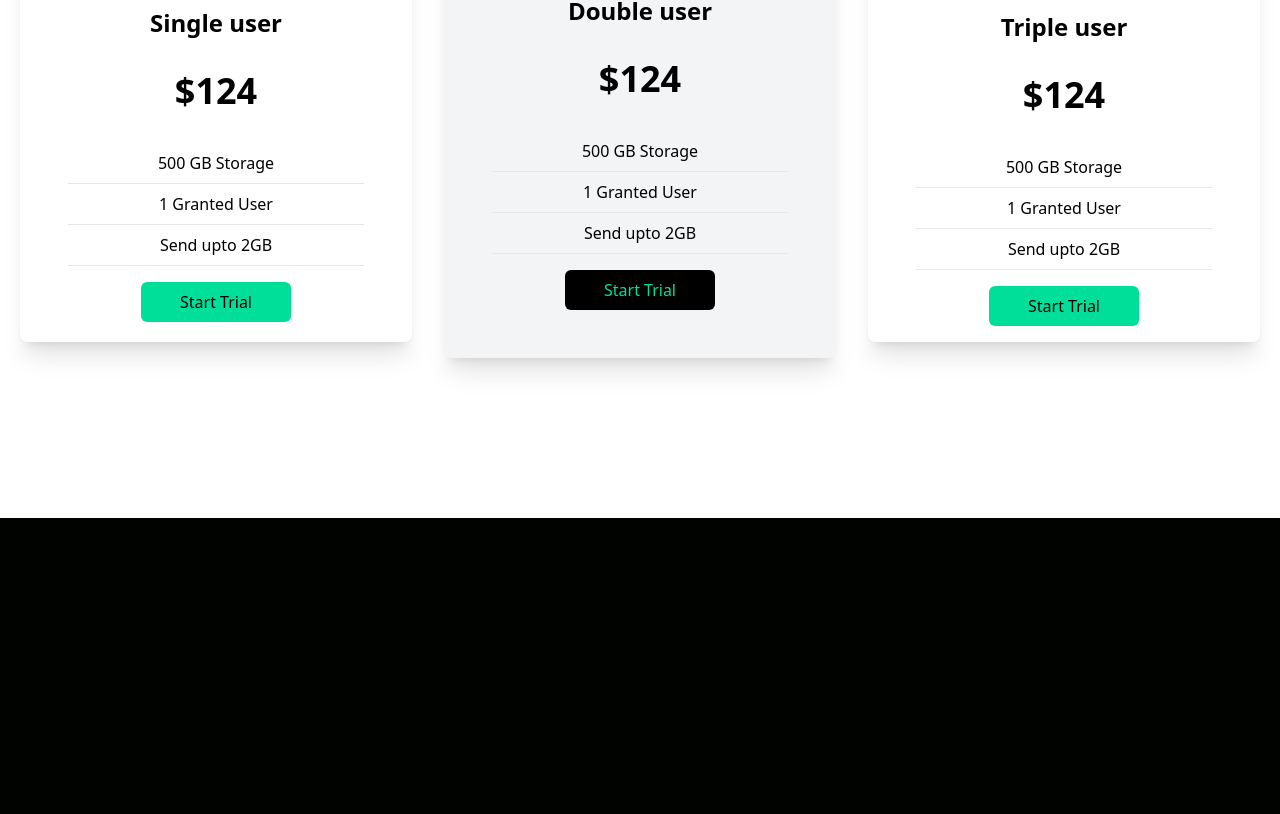
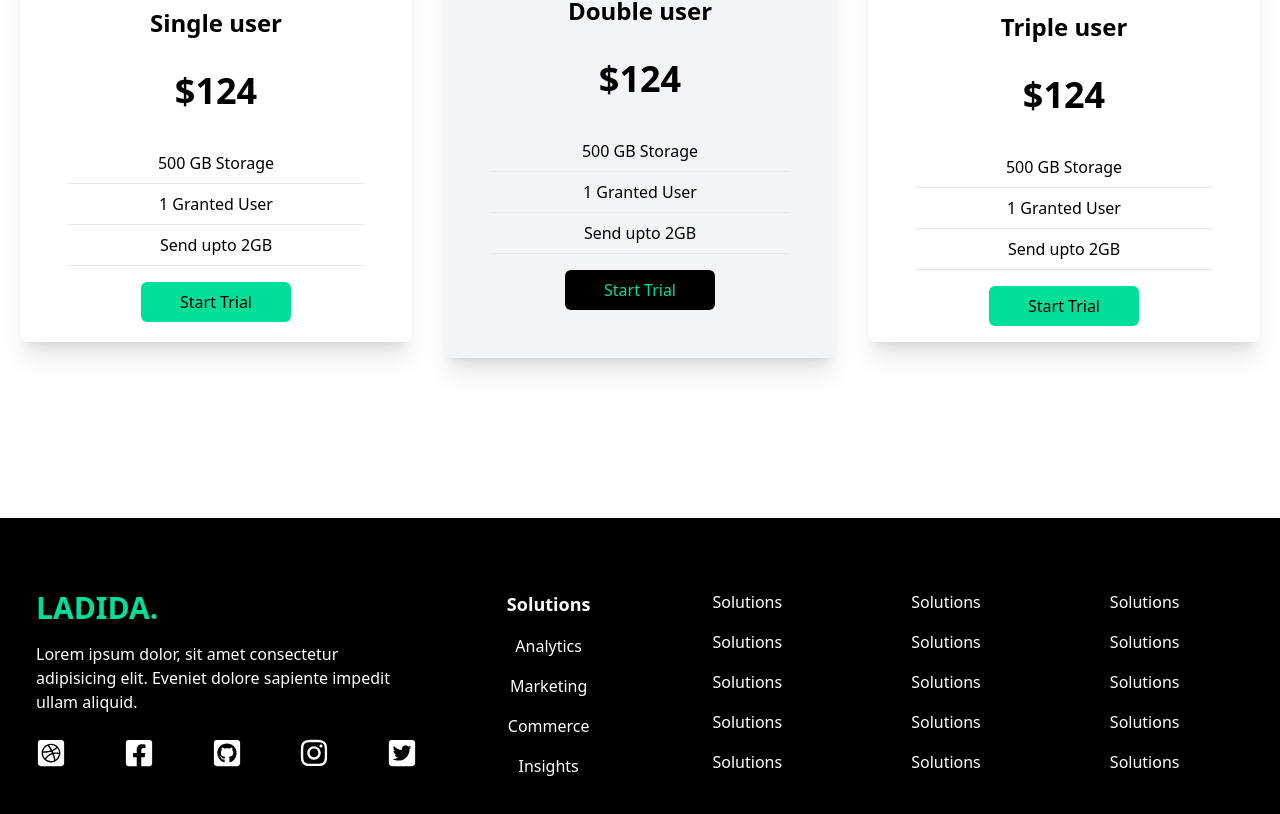
Before and after one commit to ruham7/LandingPageReact, a React (Vite) app: page / in a window 1280 px wide. Shown: the part 1900-2714 px from the top of the page. Before the commit the page ends 2418 px from the top, so only its background shows below. Built offline with nearby package versions, Linux system fonts and the light colour scheme.

Commit message:
footer component

```diff
--- a/src/App.jsx
+++ b/src/App.jsx
@@ -1,6 +1,7 @@
 import React from "react";
 import Analytics from "./components/Analytics";
 import Cards from "./components/Cards";
+import Footer from "./components/Footer";
 import Hero from "./components/Hero";
 import Navbar from "./components/Navbar";
 import Newsletter from "./components/Newsletter";
@@ -14,6 +15,7 @@ function App() {
         <Analytics />
         <Newsletter />
         <Cards />
+        <Footer />
       </div>
     </>
   );
--- /dev/null
+++ b/src/components/Footer.jsx
@@ -0,0 +1,66 @@
+import React from "react";
+import {
+  FaDribbbleSquare,
+  FaFacebookSquare,
+  FaGithubSquare,
+  FaInstagram,
+  FaTwitterSquare,
+} from "react-icons/fa";
+const Footer = () => {
+  return (
+    <div className="bg-black w-full text-white py-6">
+      <div className="grid md:grid-cols-3 max-w-[1240px] mx-auto py-4">
+        <div className="p-4">
+          <h1 className="py-4 text-3xl w-full font-bold text-[#00df9a]">
+            LADIDA.
+          </h1>
+          <p>
+            Lorem ipsum dolor, sit amet consectetur adipisicing elit. Eveniet
+            dolore sapiente impedit ullam aliquid.
+          </p>
+          <div className="flex flex-row justify-between py-6 text-3xl ">
+            <FaDribbbleSquare />
+            <FaFacebookSquare />
+            <FaGithubSquare />
+            <FaInstagram />
+            <FaTwitterSquare />
+          </div>
+        </div>
+        <div className="col md:col-span-2">
+          <div className="grid grid-cols-4 p-4 lg:text-center">
+            <div>
+              <p className="py-2 pt-4 text-lg font-bold">Solutions</p>
+              <p className="py-2 ">Analytics</p>
+              <p className="py-2 ">Marketing</p>
+              <p className="py-2 ">Commerce</p>
+              <p className="py-2 ">Insights</p>
+            </div>
+            <div>
+              <p className="py-2 pt-4">Solutions</p>
+              <p className="py-2">Solutions</p>
+              <p className="py-2">Solutions</p>
+              <p className="py-2">Solutions</p>
+              <p className="py-2">Solutions</p>
+            </div>
+            <div>
+              <p className="py-2 pt-4">Solutions</p>
+              <p className="py-2">Solutions</p>
+              <p className="py-2">Solutions</p>
+              <p className="py-2">Solutions</p>
+              <p className="py-2">Solutions</p>
+            </div>
+            <div>
+              <p className="py-2 pt-4">Solutions</p>
+              <p className="py-2">Solutions</p>
+              <p className="py-2">Solutions</p>
+              <p className="py-2">Solutions</p>
+              <p className="py-2">Solutions</p>
+            </div>
+          </div>
+        </div>
+      </div>
+    </div>
+  );
+};
+
+export default Footer;
```
